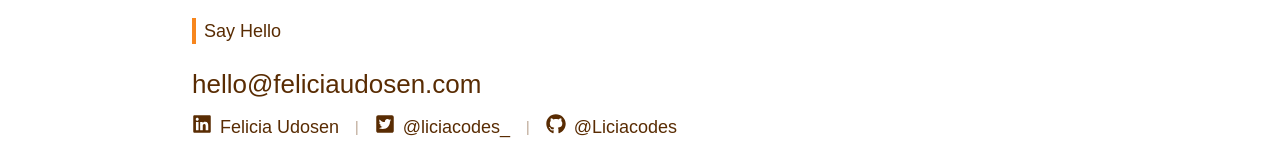
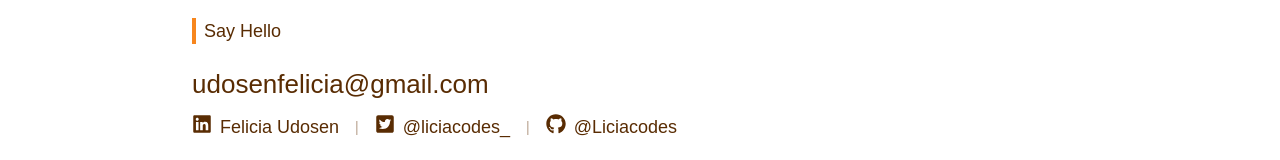
Before and after one commit to Liciacodes/Felicia-s-Portfolio, a React (Vite) app: page / in a window 1280 px wide. Shown: the part 2083-2243 px from the top of the page. Built offline with nearby package versions, Linux system fonts and the light colour scheme; a web font is replaced by a local one.

Commit message:
Fixed my email

```diff
--- a/src/components/Contact.jsx
+++ b/src/components/Contact.jsx
@@ -24,10 +24,10 @@ function Contact() {
         <SectionTitle title={"Say Hello"} />
 
         <a
-          href="mailto: hello@feliciaudosen.com"
+          href="mailto: udosenfelicia@gmail.com"
           className="text-[#592C03] font-normal md:text-[26px] text-lg mb-4 block cursor-pointer"
         >
-          hello@feliciaudosen.com
+          udosenfelicia@gmail.com
         </a>
         <div className="flex flex-col md:flex-row md:items-center md:space-y-0 gap-x-3">
           {contactLinks.map((link, index) => (
--- a/src/components/Hero.jsx
+++ b/src/components/Hero.jsx
@@ -7,7 +7,7 @@ export default function Hero({ scrollToSection }) {
   const [isHovered, setIsHovered] = useState(false);
   const [isCopied, setIsCopied] = useState(false);
 
-  const email = "hello@feliciaudosen.com";
+  const email = "udosenfelicia@gmail.com";
 
   const copyToClipboard = () => {
     navigator.clipboard
```
